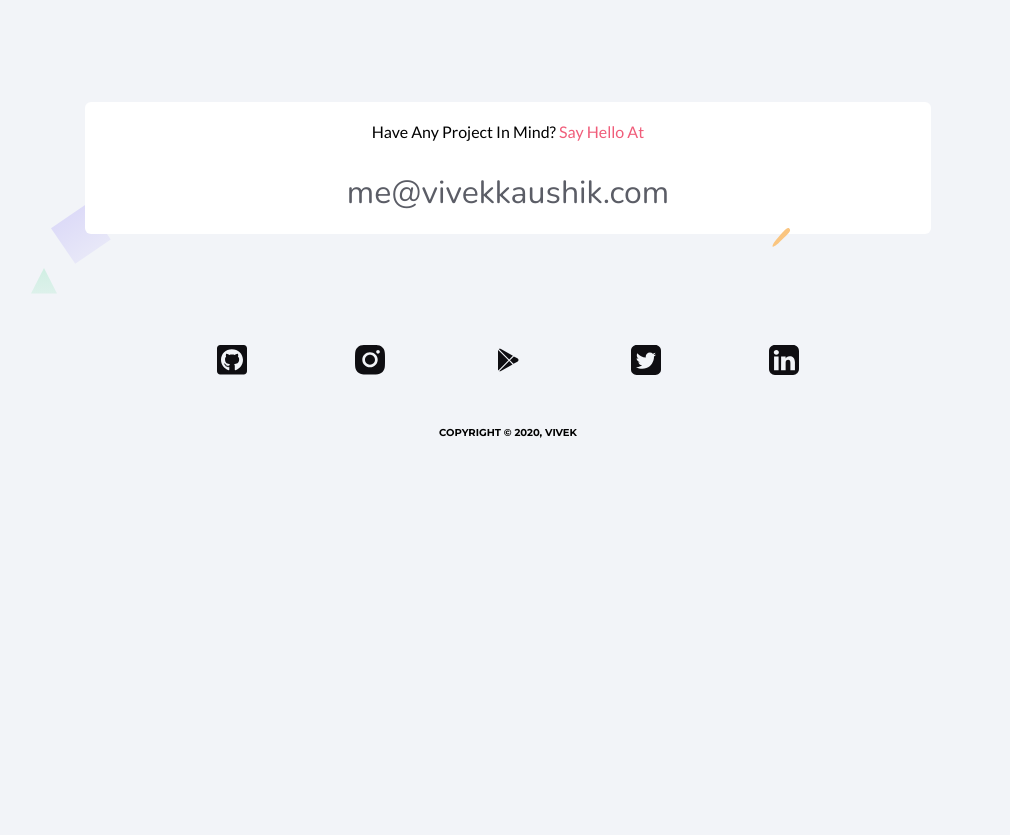
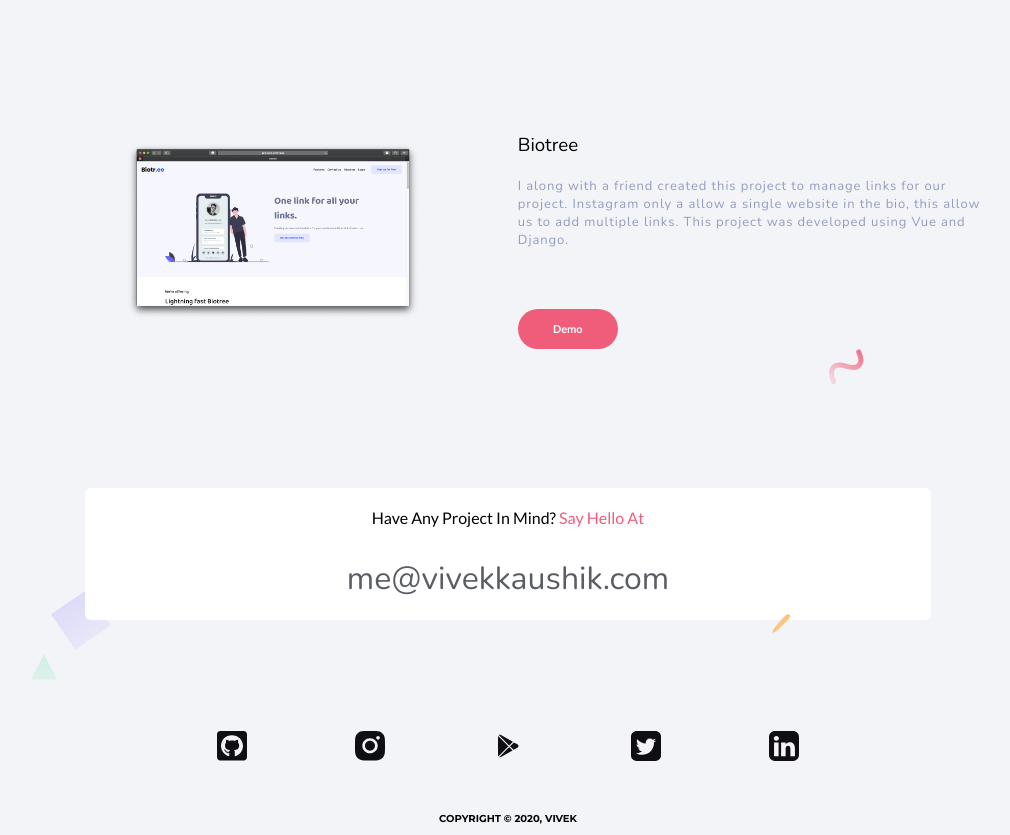
Before and after one commit to iamvivekkaushik/PortfolioWebsite-old, an Angular app: page / in a window 1280 px wide. Shown: the part 5072-5907 px from the top of the page, without its empty margins (132-1142 px from the left). Before the commit the page ends 5521 px from the top, so only its background shows below. Built offline with nearby package versions, Linux system fonts and the light colour scheme.

Commit message:
Added Biotree

```diff
--- a/package.json
+++ b/package.json
@@ -33,7 +33,7 @@
   },
   "devDependencies": {
     "@angular-devkit/build-angular": "^0.803.26",
-    "@angular/cli": "^9.1.4",
+    "@angular/cli": "^8.3.21",
     "@angular/compiler-cli": "~8.2.14",
     "@angular/language-service": "~9.1.0",
     "@types/express": "^4.17.0",
--- a/src/app/home/home.component.ts
+++ b/src/app/home/home.component.ts
@@ -46,6 +46,12 @@ export class HomeComponent implements OnInit {
         'static website using TypeScript with Angular Framework. There are some Rotate animation, typewriter animation and some carousels.',
       demo: 'https://drforensicservices.com', source: ''
     },
+    {
+      name: 'Biotree', image: 'assets/projects/biotree.png', desc: 'I along with a friend created this project to manage links for our ' +
+      'project. Instagram only a allow a single website in the bio, this allow us to add multiple links. This project was developed ' +
+        'using Vue and Django.',
+      demo: 'https://biotree.netlify.app', source: ''
+    },
   ];
 
   showScrollButton = false;
```
Also changed, not shown: src/assets/projects/biotree.png (added), 1 other file (tests, documents, lock files or other folders).
